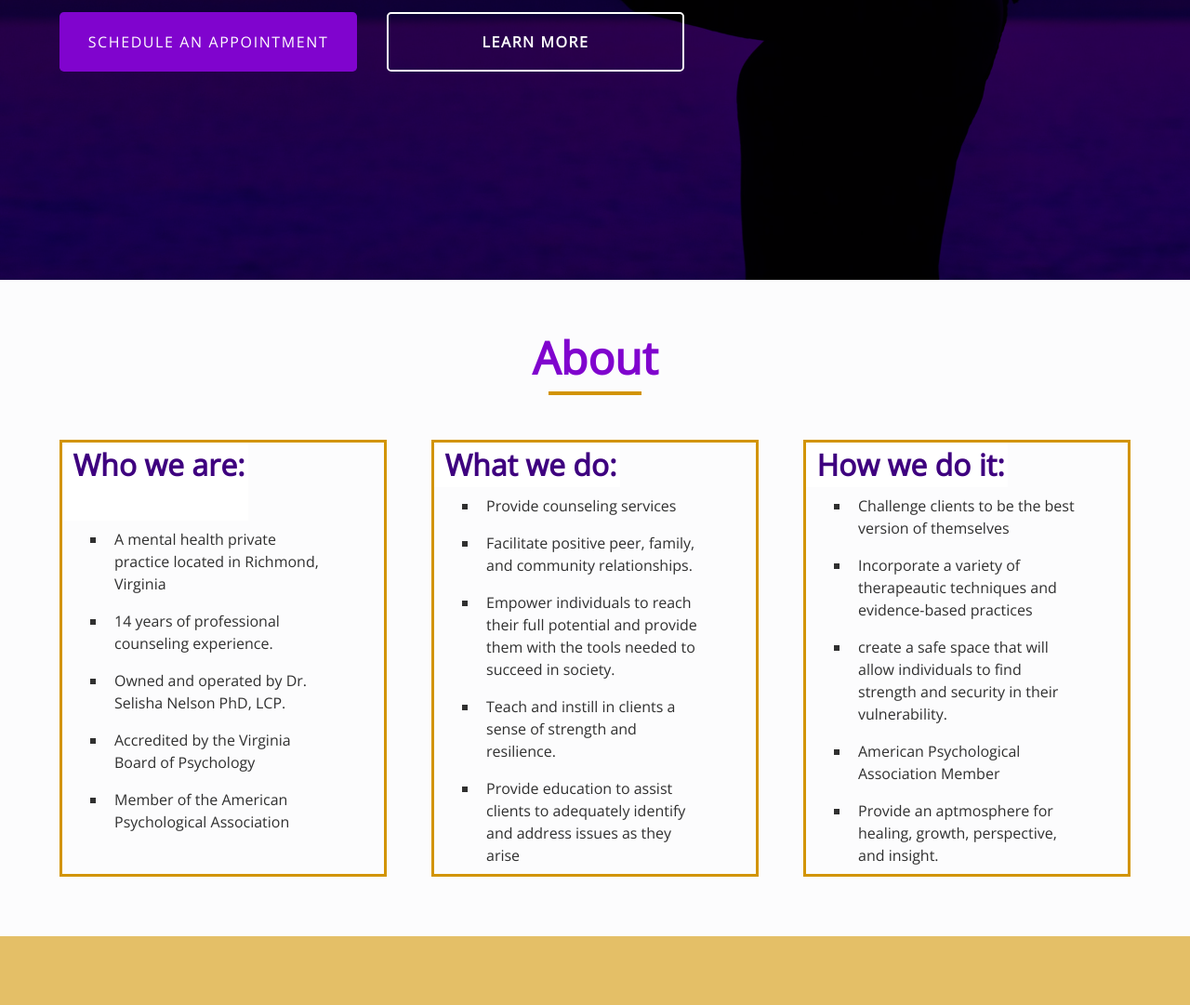
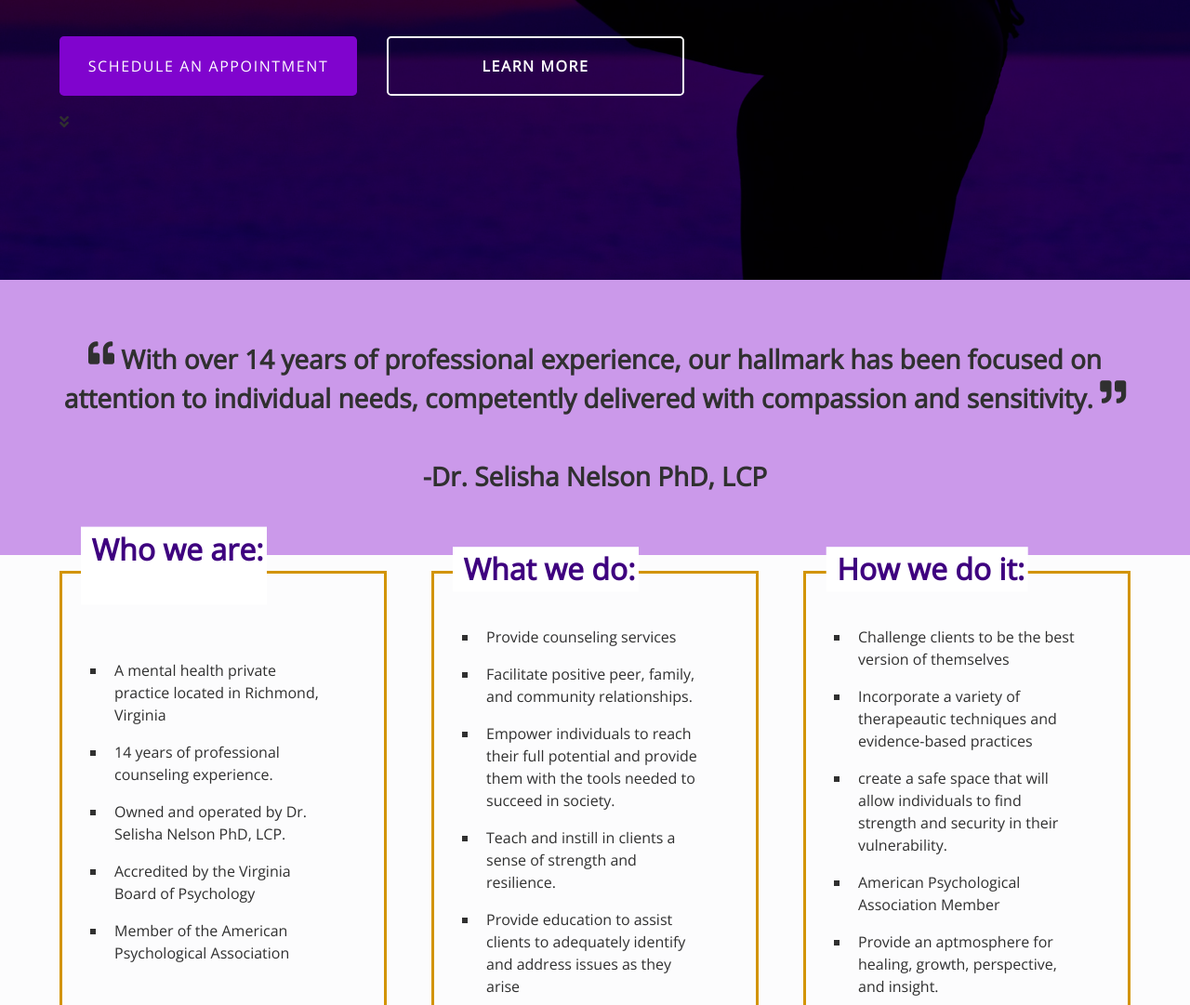
Before and after one commit to artsycoder533/VOHPS-LLC, a website: page index.html in a window 1280 px wide. Shown: the part 499-1580 px from the top of the page at 93% size. Drawn offline with nearby package versions, Linux system fonts and the light colour scheme.

Commit message:
added blockquote to top of about section

```diff
--- a/index.html
+++ b/index.html
@@ -84,8 +84,10 @@
             </div>
             <div class="buttons">
                 <button class="btn schedule">Schedule an Appointment</button>
-                <a href="#about" class="btn learn-more-btn">Learn More</a>
-                <!-- <a href="#about" class="btn learn-more-btn">Learn More</a> -->
+                <a href="#mission" class="btn learn-more-btn">Learn More</a>
+            </div>
+            <div class="scroll-down">
+                <span class="caret-down"><i class="fas fa-angle-double-down"></i></span>
             </div>
         </div>
     </section>
@@ -93,10 +95,8 @@
 
     <!-- ABOUT SECTION -->
     <section class="about" id="mission">
-        <section class="section-title section-about">
-            <h2>About</h2>
-            <div class="underline"></div>
-            <!-- <blockquote><strong><i class="fas fa-quote-left"></i> Our belief is that we <em>all</em> possess the tools, resources, and capacities to heal.  We pride ourselves on helping to facilitate <em>restoration, growth, and change </em><i class="fas fa-quote-right"></i><br><br>-Dr. Selisha Nelson PhD, LCP</strong></blockquote> -->
+        <section class="quote">
+            <blockquote><strong><i class="fas fa-quote-left"></i> With over 14 years of professional experience, our hallmark has been focused on attention to individual needs, competently delivered with compassion and sensitivity. <i class="fas fa-quote-right"></i><br><br>-Dr. Selisha Nelson PhD, LCP</strong></blockquote>
         </section>
         <article class="about-article center">
             <div class="who">
--- a/scss/sections/_about.scss
+++ b/scss/sections/_about.scss
@@ -1,13 +1,37 @@
 @use '../base/' as *;
 @use '../components/' as *;
+@use '../sections/services' as *;
 
 /*
 ABOUT SECTION
 */
 .about {
+    height: 100vh;
     width: 100%;
     background-color:#FCFCFD;
-    padding-bottom: 4rem;
+    display: flex;
+    flex-direction: column;
+    // padding-bottom: 4rem;
+
+    .quote {
+        background: rgba(128, 4, 206, 0.4);
+
+        blockquote {
+            width: 90vw;
+            max-width: 1400px;
+            margin: auto;
+            font-size: 1.25rem;
+            font-weight: bold;
+
+            i {
+                transform: translateY(-25%);
+            }
+
+            @media screen and (min-width: 992px) {
+                font-size: 1.75rem;
+            }
+        }
+    }
 }
 
 .about-article {
@@ -88,6 +112,10 @@ blockquote {
 
     border: 3px solid $main-accent-clr;
 
+    h3 {
+        transform: translate(10%, -60%);
+    }
+
     .list-holder {
         .learn-more-btn {
             display: block;
--- a/scss/sections/_hero.scss
+++ b/scss/sections/_hero.scss
@@ -4,8 +4,9 @@
 
 /* HERO SECTION */
 .hero {
+    height: calc(100vh - 75px);
+    margin-top: 75px;
     width: 100%;
-    height: 100vh;
     top: 0;
     // color: $light
     background: $lighter-purple;
```
Also changed, not shown: assets/css/style.css, 1 other file.
